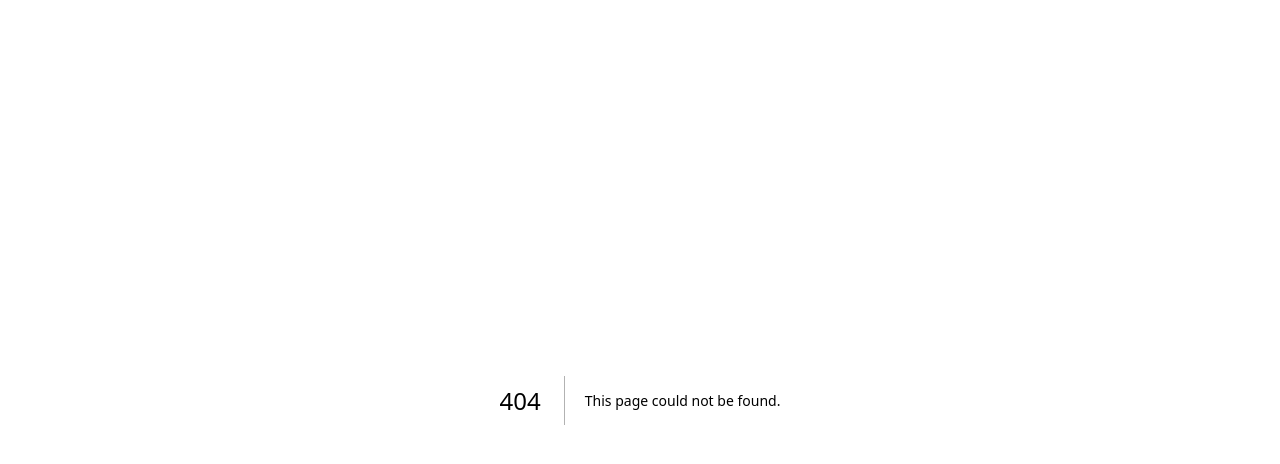
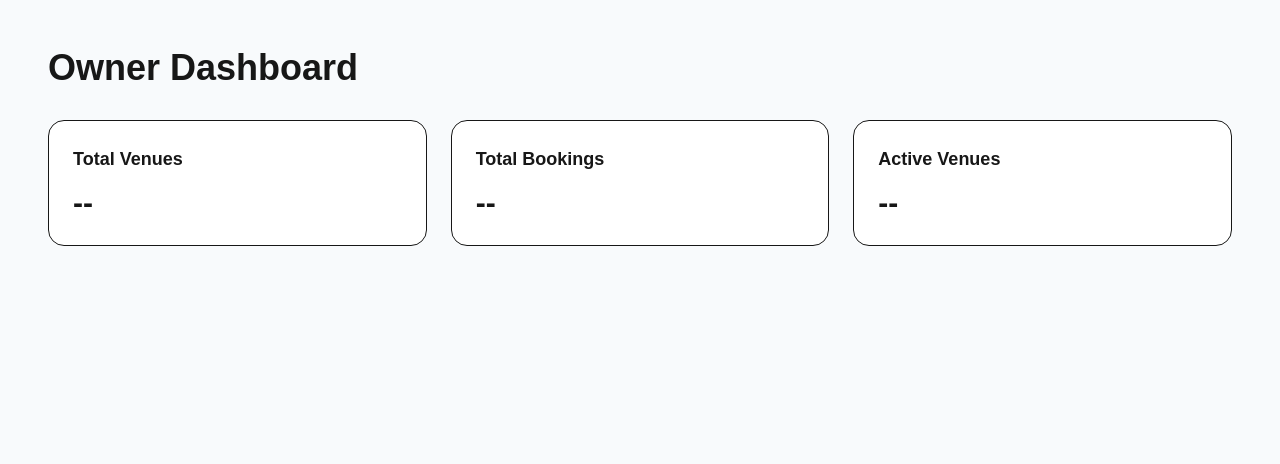
Before and after one commit to hebermunsoc-dotcom/sportvenue, a Next.js app: page /owner-dashboard in a window 1280 px wide. Before the commit this address had no page. Shown: the top 464 px of the page. Built offline with nearby package versions, Linux system fonts and the light colour scheme.

Commit message:
Updated metadata and README

```diff
--- /dev/null
+++ b/src/app/owner-dashboard/page.tsx
@@ -0,0 +1,41 @@
+export default function OwnerDashboardPage() {
+  return (
+    <main className="min-h-screen bg-slate-50 p-12">
+      <h1 className="mb-8 text-4xl font-bold">
+        Owner Dashboard
+      </h1>
+
+      <div className="grid gap-6 md:grid-cols-3">
+        <div className="rounded-2xl border bg-white p-6">
+          <h2 className="text-lg font-semibold">
+            Total Venues
+          </h2>
+
+          <p className="mt-3 text-3xl font-bold">
+            --
+          </p>
+        </div>
+
+        <div className="rounded-2xl border bg-white p-6">
+          <h2 className="text-lg font-semibold">
+            Total Bookings
+          </h2>
+
+          <p className="mt-3 text-3xl font-bold">
+            --
+          </p>
+        </div>
+
+        <div className="rounded-2xl border bg-white p-6">
+          <h2 className="text-lg font-semibold">
+            Active Venues
+          </h2>
+
+          <p className="mt-3 text-3xl font-bold">
+            --
+          </p>
+        </div>
+      </div>
+    </main>
+  );
+}
--- a/src/components/layout/RoleNav.tsx
+++ b/src/components/layout/RoleNav.tsx
@@ -5,15 +5,11 @@ import Link from "next/link";
 import { getUserRole } from "@/lib/profile";
 
 export default function RoleNav() {
-    console.log("RoleNav rendered");
   const [role, setRole] = useState<string | null>(null);
 
   useEffect(() => {
     async function loadRole() {
       const userRole = await getUserRole();
-
-console.log("USER ROLE:", userRole);
-
       setRole(userRole);
     }
 
@@ -22,9 +18,6 @@ setRole(userRole);
 
   return (
     <>
-      <span className="text-red-500">
-      ROLE TEST
-    </span>
       <Link
         href="/explore"
         className="text-sm font-medium text-slate-600 transition-colors hover:text-slate-900"
@@ -32,6 +25,31 @@ setRole(userRole);
         Explore
       </Link>
 
+      <Link
+        href="/leagues"
+        className="text-sm font-medium text-slate-600 transition-colors hover:text-slate-900"
+      >
+        Leagues
+      </Link>
+
+      {role === "owner" ? (
+        <>
+          <Link
+            href="/owner-dashboard"
+            className="text-sm font-medium text-slate-600 transition-colors hover:text-slate-900"
+          >
+            Dashboard
+          </Link>
+
+          <Link
+            href="/owner"
+            className="text-sm font-medium text-slate-600 transition-colors hover:text-slate-900"
+          >
+            Owner Portal
+          </Link>
+        </>
+      ) : (
+        <>
           <Link
             href="/dashboard"
             className="text-sm font-medium text-slate-600 transition-colors hover:text-slate-900"
@@ -45,21 +63,7 @@ setRole(userRole);
           >
             My Bookings
           </Link>
-
-      <Link
-        href="/leagues"
-        className="text-sm font-medium text-slate-600 transition-colors hover:text-slate-900"
-      >
-        Leagues
-      </Link>
-
-      {role === "owner" && (
-        <Link
-          href="/owner"
-          className="text-sm font-medium text-slate-600 transition-colors hover:text-slate-900"
-        >
-          Owner Portal
-        </Link>
+        </>
       )}
 
       <Link
--- a/src/lib/profile.ts
+++ b/src/lib/profile.ts
@@ -5,18 +5,13 @@ export async function getUserRole() {
     data: { user },
   } = await supabase.auth.getUser();
 
-  console.log("USER:", user);
-
   if (!user) return null;
 
-  const { data, error } = await supabase
+  const { data } = await supabase
     .from("profiles")
-    .select("*")
+    .select("role")
     .eq("email", user.email)
     .single();
 
-  console.log("PROFILE:", data);
-  console.log("ERROR:", error);
-
   return data?.role ?? null;
 }
```
Lines whose indentation alone changed are shown as unchanged.
